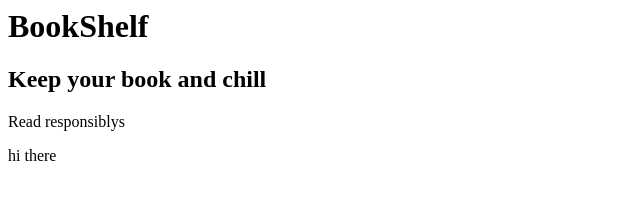
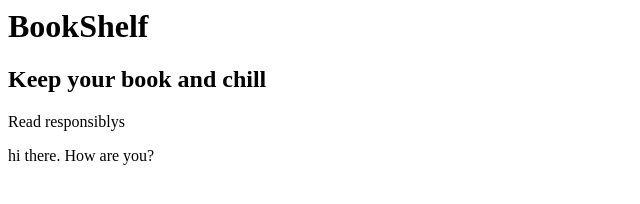
Before and after one commit to titas2003/bookself, a plain HTML site: page index.html in a window 1280 px wide. Shown: the whole page, without its empty margins (0-640 px from the left). Drawn offline with Linux system fonts and the light colour scheme.

Commit message:
stash pop

```diff
--- a/index.html
+++ b/index.html
@@ -9,7 +9,7 @@
     <h2>Keep your book and chill</h2>
     <p>Read responsiblys</p>
     <div>
-        hi there
+        hi there. How are you?
     </div>
 </body>
 </html>
```
